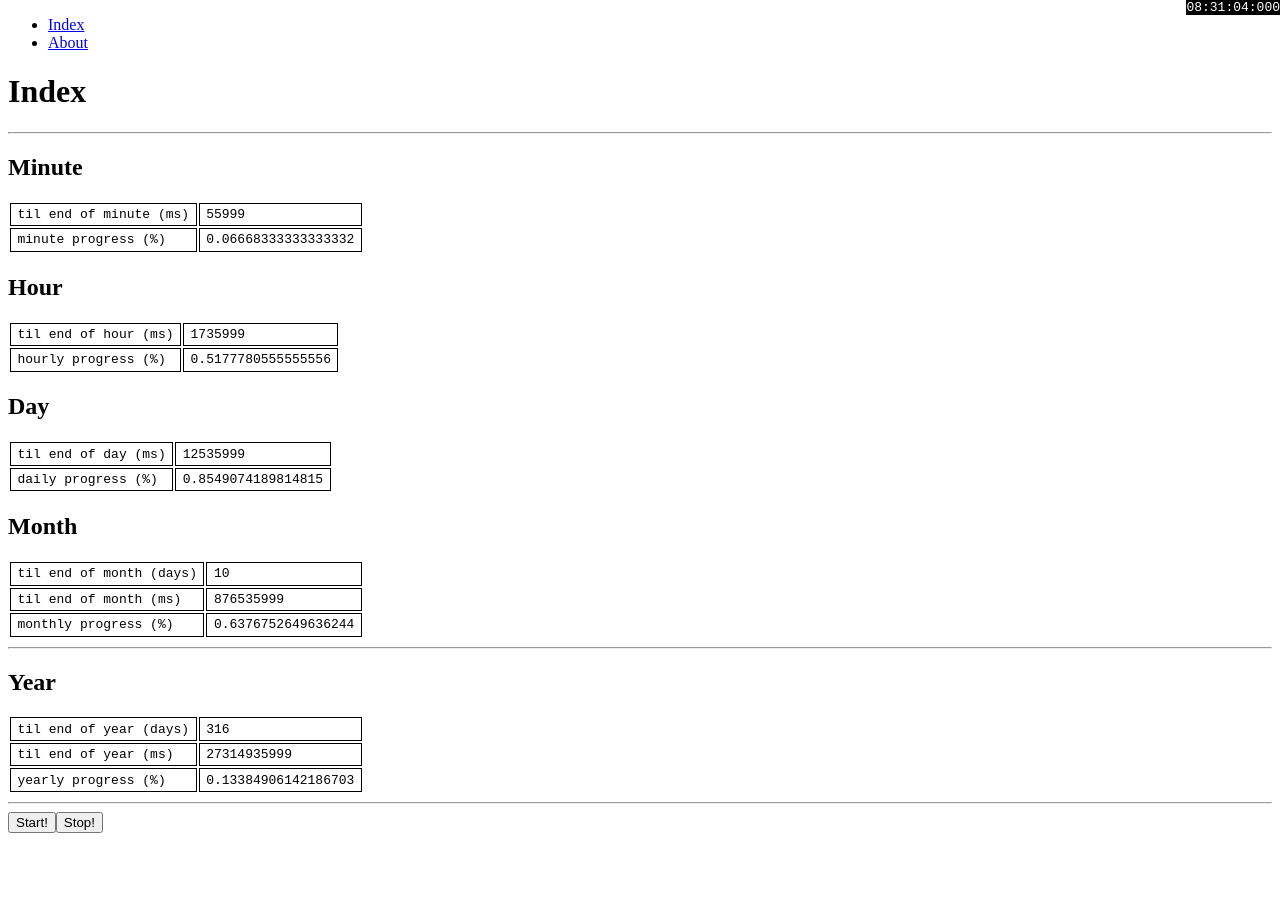
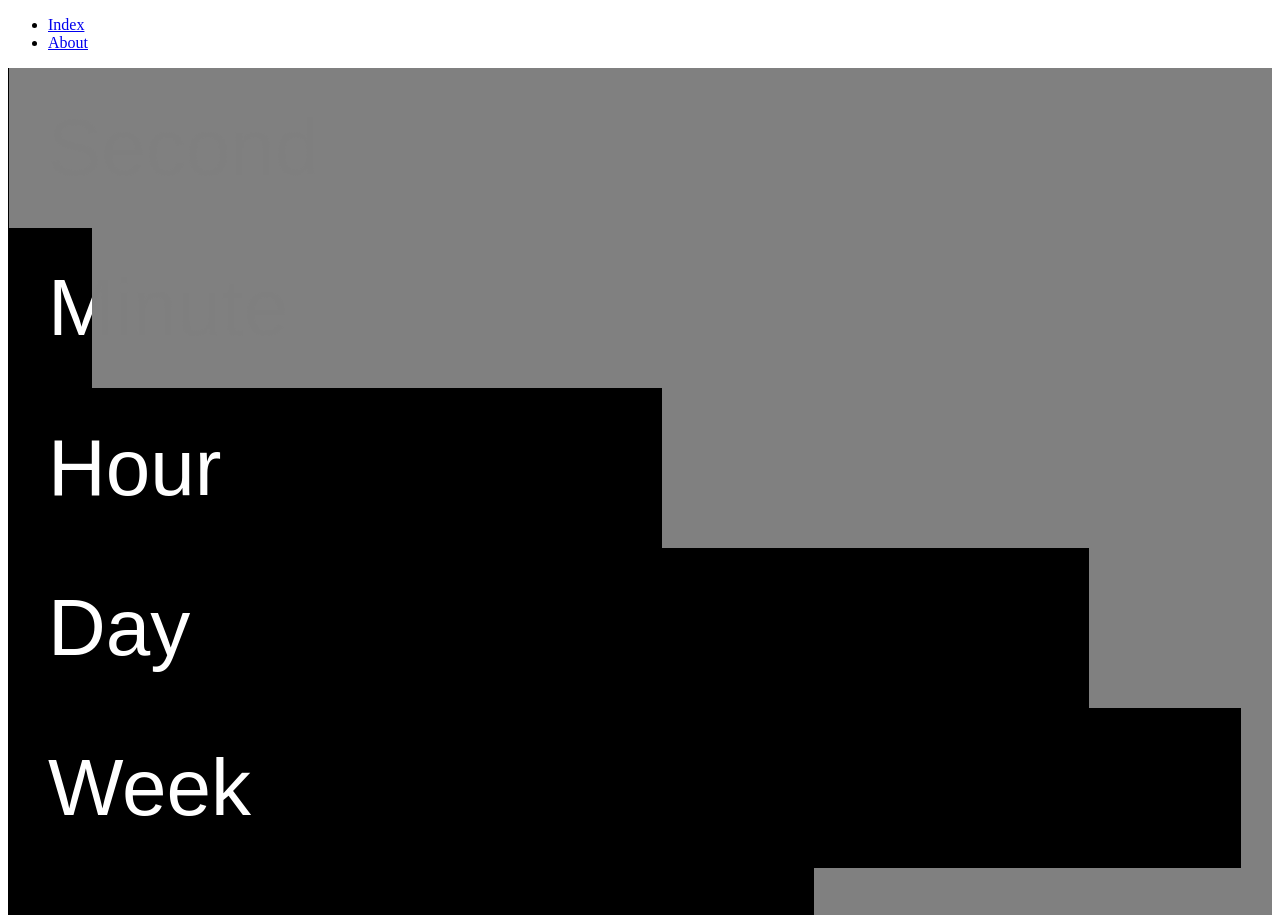
Before and after one commit to egstad/kala, a Nuxt app: page / in a window 1280 px wide. Shown: the top 915 px of the page. Before the commit the page ends 841 px from the top, so only its background shows below. Built offline with nearby package versions, Linux system fonts and the light colour scheme.

Commit message:
feat: added progress

```diff
--- a/pages/index.vue
+++ b/pages/index.vue
@@ -1,227 +1,63 @@
 <template>
   <div>
-    <h1>Index</h1>
-    <hr />
-    <div class="clock">{{ now.format("hh:mm:ss:SSS") }}</div>
+    <div class="progress">
+      <p class="label">Second</p>
+      <div
+        class="current"
+        :style="{ width: `${progressToNextSecond * 100}%` }"
+      ></div>
+    </div>
 
-    <h2>Minute</h2>
-    <table>
-      <tr>
-        <td>til end of minute (ms)</td>
-        <td>{{ now.endOf("minute").diff(now, "milliseconds") }}</td>
-      </tr>
-      <tr>
-        <td>minute progress (%)</td>
-        <td>
-          {{
-            1 -
-            now.endOf("minute").diff(now, "milliseconds") / (dayInMS / 24 / 60)
-          }}
-        </td>
-      </tr>
-    </table>
+    <div class="progress">
+      <p class="label">Minute</p>
+      <div
+        class="current"
+        :style="{ width: `${progressToNextMinute * 100}%` }"
+      ></div>
+    </div>
 
-    <h2>Hour</h2>
-    <table>
-      <tr>
-        <td>til end of hour (ms)</td>
-        <td>{{ now.endOf("hour").diff(now, "milliseconds") }}</td>
-      </tr>
-      <tr>
-        <td>hourly progress (%)</td>
-        <td>
-          {{ 1 - now.endOf("hour").diff(now, "milliseconds") / (dayInMS / 24) }}
-        </td>
-      </tr>
-    </table>
+    <div class="progress">
+      <p class="label">Hour</p>
+      <div
+        class="current"
+        :style="{ width: `${progressToNextHour * 100}%` }"
+      ></div>
+    </div>
 
-    <h2>Day</h2>
-    <table>
-      <tr>
-        <td>til end of day (ms)</td>
-        <td>{{ now.endOf("day").diff(now, "milliseconds") }}</td>
-      </tr>
-      <tr>
-        <td>daily progress (%)</td>
-        <td>
-          {{ 1 - now.endOf("day").diff(now, "milliseconds") / dayInMS }}
-        </td>
-      </tr>
-    </table>
+    <div class="progress">
+      <p class="label">Day</p>
+      <div
+        class="current"
+        :style="{ width: `${progressToNextDay * 100}%` }"
+      ></div>
+    </div>
 
-    <h2>Month</h2>
-    <table>
-      <tr>
-        <td>til end of month (days)</td>
-        <td>{{ now.endOf("month").diff(now, "days") }}</td>
-      </tr>
-      <tr>
-        <td>til end of month (ms)</td>
-        <td>{{ now.endOf("month").diff(now, "milliseconds") }}</td>
-      </tr>
-      <tr>
-        <td>monthly progress (%)</td>
-        <td>
-          {{
-            1 -
-            now.endOf("month").diff(now, "milliseconds") /
-              (now.daysInMonth() * dayInMS)
-          }}
-        </td>
-      </tr>
-    </table>
+    <div class="progress">
+      <p class="label">Week</p>
+      <div
+        class="current"
+        :style="{ width: `${progressToNextWeek * 100}%` }"
+      ></div>
+    </div>
 
-    <hr />
+    <div class="progress">
+      <p class="label">Month</p>
+      <div
+        class="current"
+        :style="{ width: `${progressToNextMonth * 100}%` }"
+      ></div>
+    </div>
 
-    <h2>Year</h2>
-    <table>
-      <tr>
-        <td>til end of year (days)</td>
-        <td>{{ daysInYear - now.dayOfYear() }}</td>
-      </tr>
-      <tr>
-        <td>til end of year (ms)</td>
-        <td>
-          {{ now.endOf("year").diff(now, "milliseconds") }}
-        </td>
-      </tr>
-      <tr>
-        <td>yearly progress (%)</td>
-        <td>
-          {{
-            1 -
-            now.endOf("year").diff(now, "milliseconds") / (daysInYear * dayInMS)
-          }}
-        </td>
-      </tr>
-    </table>
+    <div class="progress">
+      <p class="label">Year</p>
+      <div
+        class="current"
+        :style="{ width: `${progressToNextYear * 100}%` }"
+      ></div>
+    </div>
 
-    <table style="display: none">
-      <tr>
-        <td>now</td>
-        <td>
-          <DateTimePicker v-model="dateFrom" />
-        </td>
-        <td>{{ dateFrom }}</td>
-      </tr>
-      <tr>
-        <td>then</td>
-        <td>
-          <DateTimePicker :currentValue="dateTo" />
-        </td>
-        <td>{{ dateTo }}</td>
-      </tr>
-      <tr>
-        <td>difference</td>
-        <td>{{ now.diff(dateTo, "seconds") }}</td>
-      </tr>
-    </table>
-    <hr />
-
-    <ClientOnly fallback-tag="span" fallback="Loading...">
-      <table style="display: none">
-        <thead>
-          <tr>
-            <td>Property</td>
-            <td>Currently</td>
-            <td>Until next (in ms)</td>
-          </tr>
-        </thead>
-        <tr>
-          <td>timezone</td>
-          <td>{{ timezone }}</td>
-          <td></td>
-        </tr>
-
-        <tr>
-          <td>now</td>
-          <td>{{ now }}</td>
-          <td></td>
-        </tr>
-
-        <tr>
-          <td>now (in ms)</td>
-          <td>{{ now.valueOf() }}</td>
-          <td></td>
-        </tr>
-
-        <tr>
-          <td>clock</td>
-          <td>{{ now.format("hh:mm:ss::SSS a") }}</td>
-          <td></td>
-        </tr>
-
-        <tr>
-          <td>year</td>
-          <td>{{ now.format("YYYY") }}</td>
-          <td>{{ now.diff("2024-01-01", "SSS") }}</td>
-          <td>
-            {{ percentageToZero(now.diff("2024-01-01", "SSS"), 9999) }}
-          </td>
-        </tr>
-
-        <tr>
-          <td>month</td>
-          <td>{{ now.format("MM") }}</td>
-          <td>{{ now.diff(now.endOf("month"), "SSS") }}</td>
-          <td>
-            <!-- now(18)/28 = 0.64285714  -->
-            <!-- {{ percentageToZero(now.valueOf(), now.endOf("month").valueOf()) }} -->
-            {{ now.endOf("month").valueOf() - now }}
-          </td>
-        </tr>
-
-        <!-- <tr>
-          <td>week</td>
-          <td>{{ now.week() }}</td>
-          <td>{{ now.diff(now.endOf("week"), "SSS") }}</td>
-          <td>
-            {{
-              percentageToZero(now.diff(now.endOf("week"), "SSS"), 604800000)
-            }}
-          </td>
-        </tr> -->
-
-        <tr>
-          <td>day</td>
-          <td>{{ now.format("DD") }}</td>
-          <td>{{ now.diff(now.endOf("day"), "SSS") }}</td>
-          <td>
-            {{ percentageToZero(now.diff(now.endOf("day"), "SSS"), 86400000) }}
-          </td>
-        </tr>
-
-        <tr>
-          <td>hour</td>
-          <td>{{ now.format("hh") }}</td>
-          <td>{{ now.diff(now.endOf("hour"), "SSS") }}</td>
-          <td>
-            {{ percentageToZero(now.diff(now.endOf("hour"), "SSS"), 3600000) }}
-          </td>
-        </tr>
-
-        <tr>
-          <td>minute</td>
-          <td>{{ now.format("mm") }}</td>
-          <td>{{ now.diff(now.endOf("minute"), "SSS") }}</td>
-          <td>
-            {{ percentageToZero(now.diff(now.endOf("minute"), "SSS"), 60000) }}
-          </td>
-        </tr>
-
-        <tr>
-          <td>second</td>
-          <td>{{ now.format("ss") }}</td>
-          <td>{{ now.diff(now.endOf("second"), "SSS") }}</td>
-          <td>
-            {{ percentageToZero(now.diff(now.endOf("second"), "SSS"), 1000) }}
-          </td>
-        </tr>
-      </table>
-
-      <button @click="update()">Start!</button>
-      <button @click="destroy()">Stop!</button>
-    </ClientOnly>
+    <button @click="update()">Start!</button>
+    <button @click="destroy()">Stop!</button>
   </div>
 </template>
 
@@ -271,6 +107,53 @@ export default {
         this.fromDate = val;
       },
     },
+    millisecondsToEndOfSecond() {
+      return this.now.endOf("second").diff(this.now, "milliseconds");
+    },
+    millisecondsToEndOfMinute() {
+      return this.now.endOf("minute").diff(this.now, "milliseconds");
+    },
+    millisecondsToEndOfHour() {
+      return this.now.endOf("hour").diff(this.now, "milliseconds");
+    },
+    millisecondsToEndOfDay() {
+      return this.now.endOf("day").diff(this.now, "milliseconds");
+    },
+    millisecondsToEndOfWeek() {
+      return this.now.endOf("week").diff(this.now, "SSS");
+    },
+    millisecondsToEndOfMonth() {
+      return this.now.endOf("month").diff(this.now, "milliseconds");
+    },
+    millisecondsToEndOfYear() {
+      return this.now.endOf("year").diff(this.now, "milliseconds");
+    },
+    progressToNextSecond() {
+      return 1 - this.millisecondsToEndOfSecond / 1000;
+    },
+    progressToNextMinute() {
+      return 1 - this.millisecondsToEndOfMinute / (this.dayInMS / 24 / 60);
+    },
+    progressToNextHour() {
+      return 1 - this.millisecondsToEndOfHour / (this.dayInMS / 24);
+    },
+    progressToNextDay() {
+      return 1 - this.millisecondsToEndOfDay / this.dayInMS;
+    },
+    progressToNextWeek() {
+      return 1 - this.millisecondsToEndOfWeek / (this.dayInMS * 6);
+    },
+    progressToNextMonth() {
+      return (
+        1 -
+        this.millisecondsToEndOfMonth / (this.now.daysInMonth() * this.dayInMS)
+      );
+    },
+    progressToNextYear() {
+      return (
+        1 - this.millisecondsToEndOfYear / (this.daysInYear * this.dayInMS)
+      );
+    },
   },
   methods: {
     setup() {
@@ -299,25 +182,33 @@ export default {
 };
 </script>
 
-<style lang="css" scoped>
-tr,
-td {
-  border: 1px solid black;
-  padding: 0.25em 0.5em;
-  font-family: monospace;
+<style lang="css">
+:root {
+  --height: 10em;
 }
 
-thead {
-  background: #000;
-  color: white;
+.progress {
+  background: gray;
+  width: 100%;
+  height: var(--height);
+  display: block;
+  position: relative;
+}
+.current {
+  background: black;
+  height: var(--height);
+  display: block;
 }
 
-.clock {
-  position: fixed;
+.label {
+  line-height: 0;
+  font-size: calc(var(--height) * 0.5);
+  font-family: sans-serif;
+  padding: 0;
+  color: white;
+  mix-blend-mode: exclusion;
+  position: absolute;
   top: 0;
-  right: 0;
-  background: black;
-  color: white;
-  font-family: monospace;
+  left: 0.5em;
 }
 </style>
```
